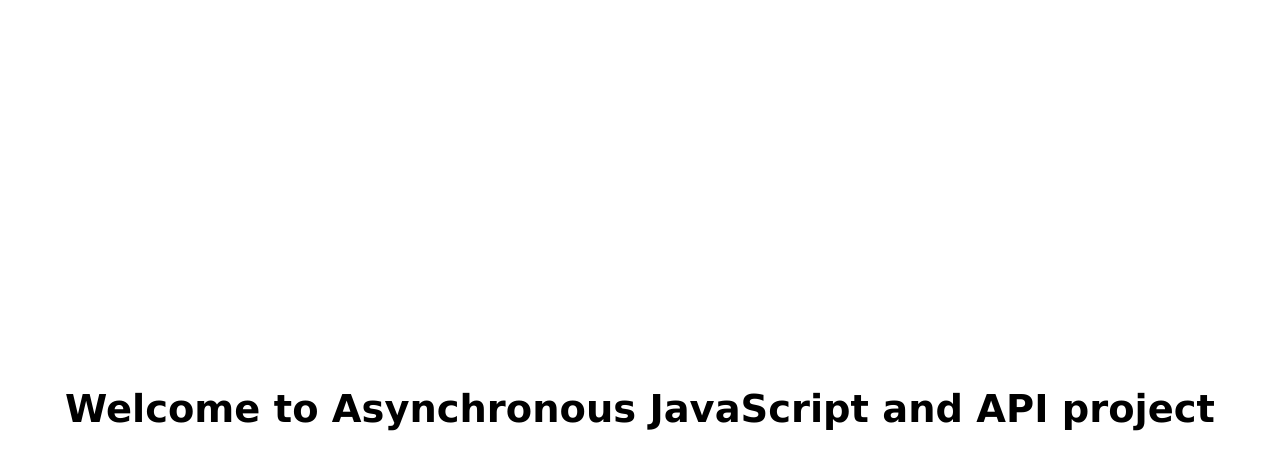
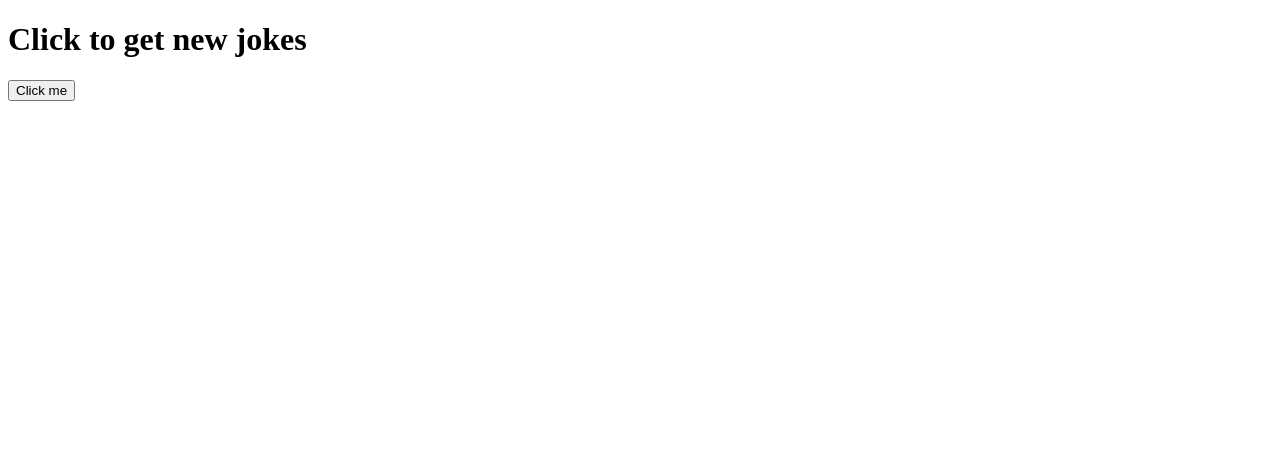
Before and after one commit to Samuel-Anumudu/TV-show-app, a website: page index.html in a window 1280 px wide. Drawn offline with nearby package versions, Linux system fonts and the light colour scheme; no server answers.

Commit message:
using axios for api call

```diff
--- a/index.html
+++ b/index.html
@@ -18,26 +18,11 @@
       --font-size: 1.2rem;
       --font-color: #fff;
     }
-
-    body {
-      font-family: var(--font-family);
-      font-size: var(--font-size);
-      /* color: var(--font-color); */
-      display: flex;
-      justify-content: center;
-      align-items: center;
-      height: 100vh;
-      /* background: rgb(253, 29, 54);
-      background: linear-gradient(
-        90deg,
-        rgba(253, 29, 54, 1) 0%,
-        rgba(252, 176, 69, 1) 100%
-      ); */
-      transition: 1s background;
-    }
   </style>
   <body>
-    <h1 class="header">Welcome to Asynchronous JavaScript and API project</h1>
+    <!-- <h1 class="header">Welcome to Asynchronous JavaScript and API project</h1> -->
+    <h1 class="header">Click to get new jokes</h1>
+    <button class="btn">Click me</button>
   </body>
 
   <!-- <script src="js/async.js"></script> -->
--- a/js/axios.js
+++ b/js/axios.js
@@ -11,3 +11,31 @@ async function getBitcoinPrice() {
 }
 
 getBitcoinPrice();
+
+// const getDadJokes = async () => {
+//   const config = { headers: { Accept: "application/json" } };
+//   const res = await axios.get("https://icanhazdadjoke.com/", config);
+//   console.log(res.data.joke);
+// };
+
+// getDadJokes();
+
+const getElement = (selector) => {
+  const element = document.querySelector(selector);
+  if (element) return element;
+  throw Error(`Couldn't find element ${selector}`);
+};
+
+const button = getElement(".btn");
+const header = getElement(".header");
+
+button.addEventListener("click", async () => {
+  try {
+    const config = { headers: { Accept: "application/json" } };
+    const res = await axios.get("https://icanhazdadjoke.com/", config);
+    const jokes = res.data.joke;
+    header.innerHTML = `${jokes} 🤣`;
+  } catch (e) {
+    header.innerHTML = "No jokes available, sorry :( ";
+  }
+});
```
Also changed, not shown: js/app.js (added).
